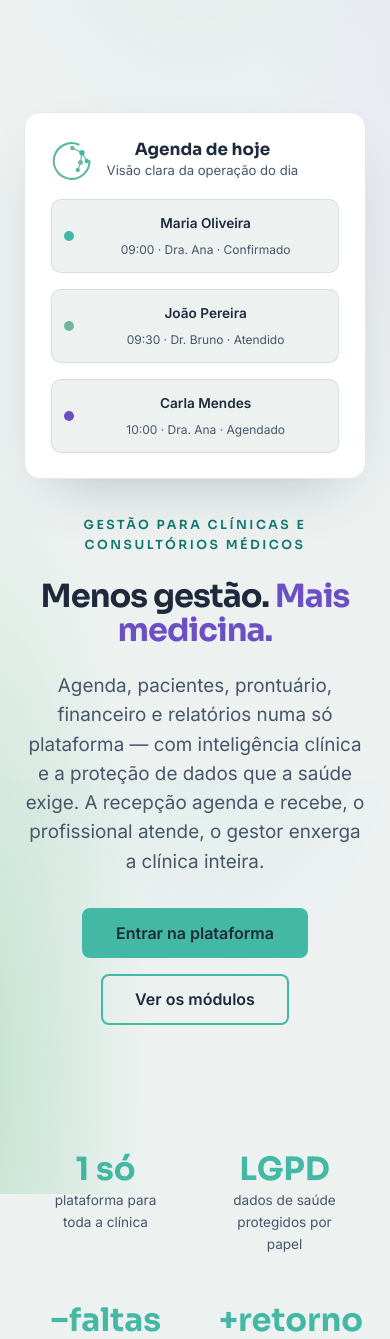
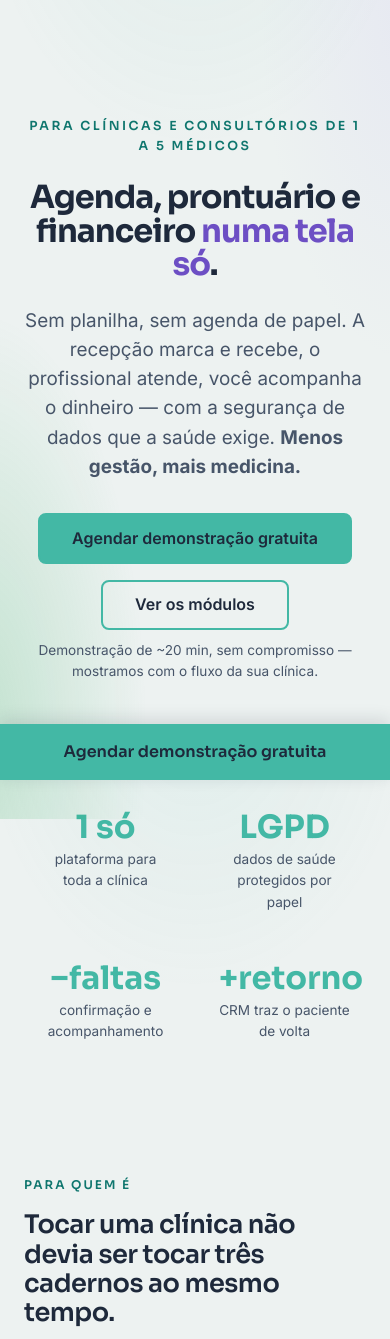
Before and after one commit to mateusrfabro/nous-clinical, a Flask app: page / in a window 390 px wide; the page is wider, and only the part inside the window is pictured. Shown: the part 64-1403 px from the top of that part. Run offline with Flask 3, Linux system fonts and the light colour scheme; some libraries are stand-ins or nearby versions.

Commit message:
feat(site): LP otimizada p/ conversao de lead frio (cold -> demo via WhatsApp)
Da auditoria de conversao (agente ux-review) p/ trafego frio B2B:
- CTA unico de conversao "Agendar demonstracao gratuita" -> WhatsApp do comercial
  (CONTATO_COMERCIAL, agora com default p/ funcionar sem mexer no Render;
  TestingConfig forca vazio). Aposenta "Entrar na plataforma" como CTA primario.
- Navbar contextual: landing Nous = "Agendar demonstracao" + "Ja sou cliente"
  discreto; "Agendar consulta" (paciente) so no portal /c/<slug>. contato_comercial
  exposto como global (context processor) p/ a navbar usar.
- Message match: H1 nomeia dor+segmento ("agenda/prontuario/financeiro numa tela
  so", "1 a 5 medicos") + microcommitment.
- CTA repetido no meio + barra sticky no mobile + mock decorativo fora da 1a dobra
  mobile.

Co-Authored-By: Claude Opus 4.8 (1M context) <noreply@anthropic.com>

```diff
--- a/app/__init__.py
+++ b/app/__init__.py
@@ -404,6 +404,8 @@ def create_app(config_name="default"):
             "favicon_url": _favicon_url,
             # Clínica do portal público (None quando não é página de portal).
             "portal_clinica": _clinica_wl if _portal else None,
+            # CTA comercial (WhatsApp/mailto/form) — global p/ navbar + landing.
+            "contato_comercial": app.config.get("CONTATO_COMERCIAL") or "",
         }
 
     # Status de agendamento -> label PT-BR + classe de cor.
--- a/app/static/css/style.css
+++ b/app/static/css/style.css
@@ -2654,3 +2654,32 @@ textarea:focus-visible {
 .lp-cta p { color: var(--text-secondary); max-width: 54ch; margin: 0 auto var(--space-4); line-height: 1.55; }
 .lp-cta .hero-actions { justify-content: center; }
 .lp-cta-slogan { font-family: var(--font-heading); font-weight: 600; color: var(--primary-text); margin-top: var(--space-4) !important; }
+
+/* Landing — CTA intermediario, microcommit e barra sticky de conversao (mobile). */
+.hero-microcommit { margin: 0.6rem 0 0; }
+.lp-cta-mid {
+    text-align: center;
+    padding: var(--space-5) var(--space-4);
+    margin: var(--space-4) 0;
+    background: rgba(var(--brand-primary-rgb), 0.06);
+    border-radius: calc(var(--radius) * 2);
+}
+.lp-cta-mid p {
+    font-family: var(--font-heading);
+    font-size: 1.2rem; color: var(--text-primary);
+    margin: 0 0 var(--space-3);
+}
+.lp-sticky-cta { display: none; }
+@media (max-width: 860px) {
+    /* Mobile: H1 + CTA primeiro; o mock decorativo do hero sai da primeira dobra. */
+    .hero-visual { display: none; }
+    .lp-sticky-cta {
+        display: block;
+        position: fixed; left: 0; right: 0; bottom: 0; z-index: 900;
+        background: var(--brand-verde-claro); color: var(--text-on-ouro);
+        text-align: center; font-family: var(--font-heading); font-weight: 600;
+        padding: 0.95rem 1rem; text-decoration: none;
+        box-shadow: 0 -4px 16px rgba(30, 41, 59, 0.14);
+    }
+    body.public { padding-bottom: 4rem; }
+}
--- a/app/templates/base.html
+++ b/app/templates/base.html
@@ -220,8 +220,15 @@
     <nav class="navbar" aria-label="Navegação principal">
         <div class="nav-brand">{{ brand(url_for('main.index')) }}</div>
         <div class="nav-links">
+            {% if portal_clinica %}
+            {# Portal da clínica (paciente): agendar a própria consulta + entrar. #}
             <a href="{{ url_for('agenda.agendar_online') }}" class="btn btn-outline btn-sm">Agendar consulta</a>
             <a href="{{ url_for('auth.login') }}" class="btn btn-primary btn-sm">Entrar</a>
+            {% else %}
+            {# Landing comercial Nous: CTA de demo + caminho discreto p/ cliente. #}
+            {% if contato_comercial %}<a href="{{ contato_comercial }}" class="btn btn-primary btn-sm" target="_blank" rel="noopener">Agendar demonstração</a>{% endif %}
+            <a href="{{ url_for('auth.login') }}" class="btn btn-outline btn-sm">Já sou cliente</a>
+            {% endif %}
         </div>
     </nav>
     <main class="container" id="conteudo-principal">
--- a/app/templates/main/index.html
+++ b/app/templates/main/index.html
@@ -4,21 +4,22 @@
 {# Canonical na raiz: `/` e `/produto` renderizam a mesma página -> evita conteúdo duplicado no índice. #}
 {% block head_extra %}<link rel="canonical" href="{{ url_for('main.index', _external=True) }}">{% endblock %}
 {% block h1_oculto_pub %}{% endblock %}
-{% set cta_primario = contato or url_for('auth.login') %}
-{% set cta_label = 'Falar com a gente' if contato else 'Entrar na plataforma' %}
-{% set cta_externo = contato and (contato.startswith('http') or contato.startswith('mailto')) %}
+{% set cta_primario = contato_comercial or url_for('auth.login') %}
+{% set cta_label = 'Agendar demonstração gratuita' if contato_comercial else 'Entrar na plataforma' %}
+{% set cta_externo = contato_comercial and (contato_comercial.startswith('http') or contato_comercial.startswith('mailto')) %}
 {% block content %}
 
 <!-- ===== Hero ===== -->
 <section class="hero">
   <div class="hero-text">
-    <span class="hero-eyebrow">Gestão para clínicas e consultórios médicos</span>
-    <h1>Menos gestão. <span class="accent">Mais medicina.</span></h1>
-    <p class="hero-sub">Agenda, pacientes, prontuário, financeiro e relatórios numa só plataforma — com inteligência clínica e a proteção de dados que a saúde exige. A recepção agenda e recebe, o profissional atende, o gestor enxerga a clínica inteira.</p>
+    <span class="hero-eyebrow">Para clínicas e consultórios de 1 a 5 médicos</span>
+    <h1>Agenda, prontuário e financeiro <span class="accent">numa tela só</span>.</h1>
+    <p class="hero-sub">Sem planilha, sem agenda de papel. A recepção marca e recebe, o profissional atende, você acompanha o dinheiro — com a segurança de dados que a saúde exige. <strong>Menos gestão, mais medicina.</strong></p>
     <div class="hero-actions">
       <a href="{{ cta_primario }}" class="btn btn-primary btn-lg"{% if cta_externo %} target="_blank" rel="noopener"{% endif %}>{{ cta_label }}</a>
       <a href="#modulos" class="btn btn-outline btn-lg">Ver os módulos</a>
     </div>
+    <p class="hero-microcommit muted text-sm">Demonstração de ~20 min, sem compromisso — mostramos com o fluxo da sua clínica.</p>
   </div>
 
   <aside class="hero-visual" aria-hidden="true">
@@ -103,6 +104,14 @@
     </div>
   </div>
 </section>
+
+<!-- ===== CTA intermediário ===== -->
+{% if contato_comercial %}
+<section class="lp-cta-mid">
+  <p>Quer ver isso resolvido na sua clínica?</p>
+  <a href="{{ cta_primario }}" class="btn btn-primary btn-lg" target="_blank" rel="noopener">{{ cta_label }}</a>
+</section>
+{% endif %}
 
 <!-- ===== Módulos ===== -->
 <section class="lp-section" id="modulos">
@@ -240,4 +249,9 @@
   <p class="lp-cta-slogan">Menos gestão. Mais medicina. É pra isso que o Nous existe.</p>
 </section>
 
+{% if contato_comercial %}
+{# Barra fixa de conversão — só no mobile (página longa; recupera o lead a qualquer momento). #}
+<a class="lp-sticky-cta" href="{{ cta_primario }}" target="_blank" rel="noopener">Agendar demonstração gratuita</a>
+{% endif %}
+
 {% endblock %}
--- a/config.py
+++ b/config.py
@@ -47,7 +47,10 @@ class Config:
     # CTA comercial da landing publica (/). Pode ser um link de WhatsApp
     # (https://wa.me/55...), um mailto: ou a URL de um formulario. Vazio = o CTA
     # cai pro "Entrar na plataforma" (nao inventa canal de contato).
-    CONTATO_COMERCIAL = os.getenv("CONTATO_COMERCIAL", "")
+    CONTATO_COMERCIAL = os.getenv(
+        "CONTATO_COMERCIAL",
+        "https://wa.me/5544999808355"
+        "?text=Ol%C3%A1!%20Quero%20agendar%20a%20demonstra%C3%A7%C3%A3o%20do%20Nous%20Clinical")
 
     # Chatbot de ajuda ("Nous Assistente") via Claude API. A chave fica SO no
     # servidor (nunca vai ao front). AJUDA_IA_ATIVA liga/desliga a feature sem
@@ -126,6 +129,7 @@ class TestingConfig(Config):
     # teste que precisa liga a flag/segredo explicitamente.
     AJUDA_IA_ATIVA = False
     ANTHROPIC_API_KEY = ""
+    CONTATO_COMERCIAL = ""            # cada teste de landing seta explicitamente
     WHATSAPP_ATIVO = False
     WHATSAPP_VERIFY_TOKEN = "test-verify-token"
     WHATSAPP_APP_SECRET = ""          # vazio => sem checagem de assinatura no teste
```
Also changed, not shown: tests/test_landing.py (+3 -3 lines).
